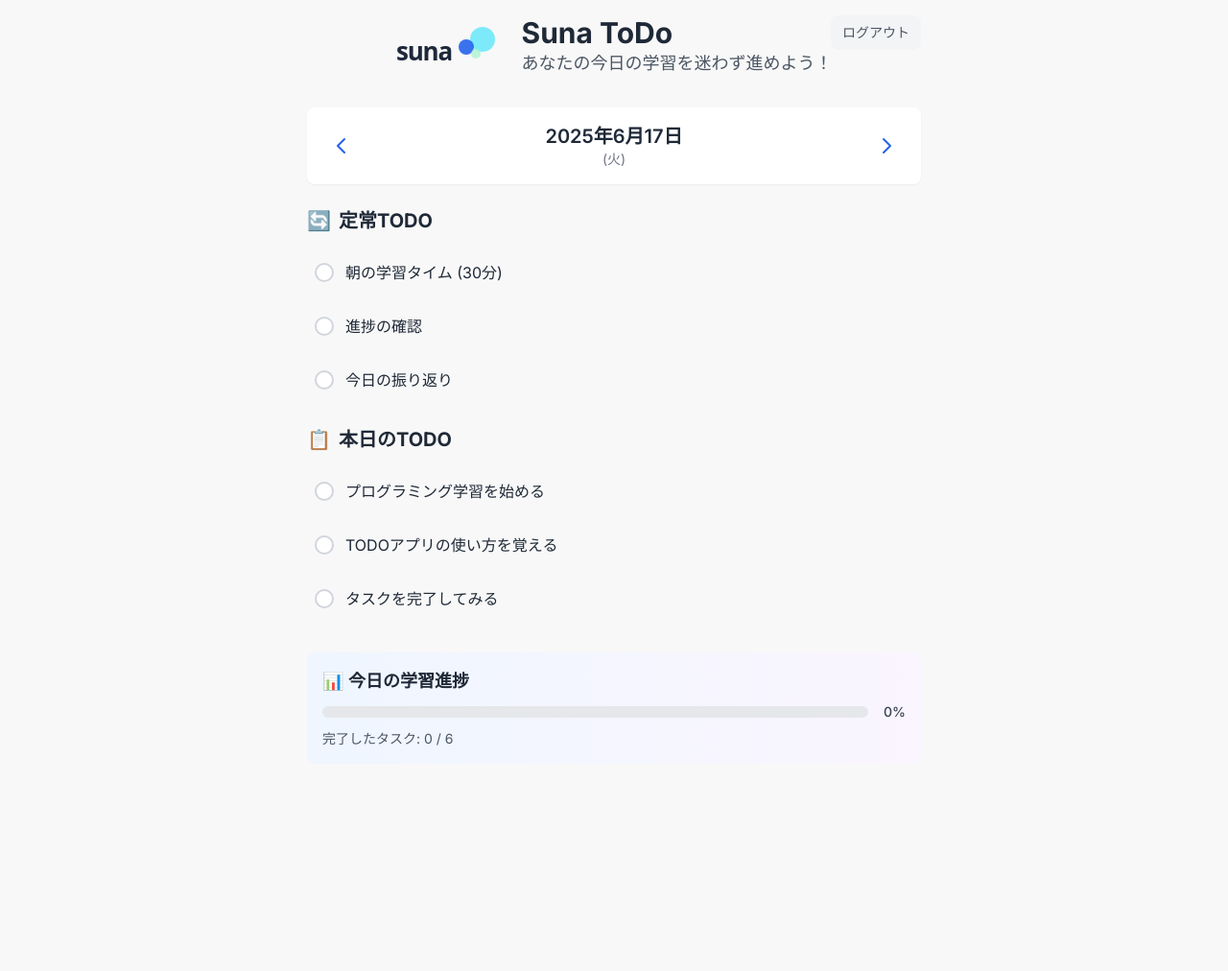
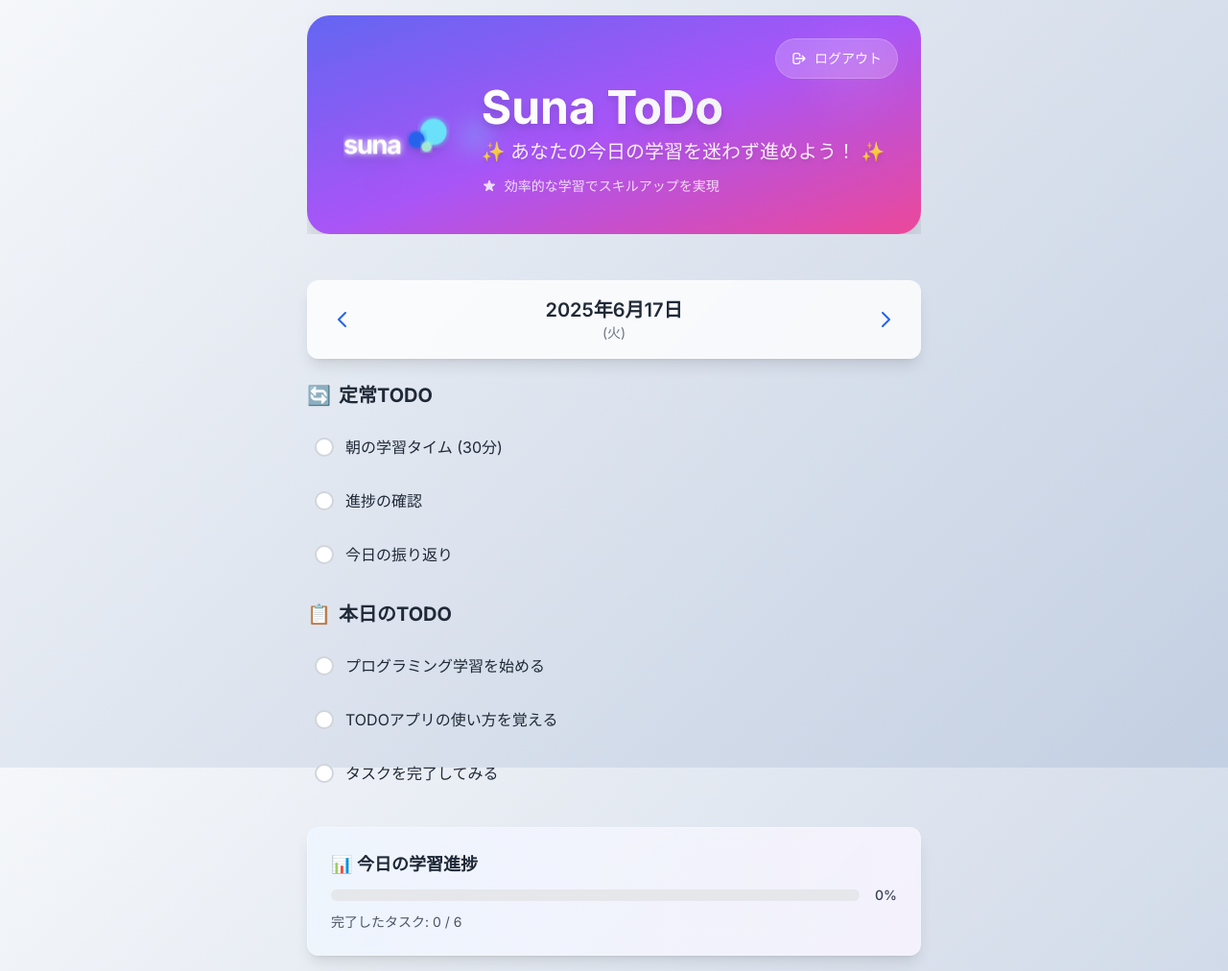
Before and after one commit to Ikki0518/Suna-ToDo, a Flask app: page / in a window 1280 px wide. Shown: the whole page at 96% size. Before the commit the page ends 777 px from the top, so only its background shows below. Run offline with Flask 3, Linux system fonts and the light colour scheme; the visitor is signed in with stand-in values (Sample User, id 1); data comes from the database, SQL or seed files in the repository; data that the repository does not hold is empty; some libraries are stand-ins or nearby versions.

Commit message:
ヘッダーデザインを大幅改善 - モダンなグラデーション背景、アニメーション効果、ガラスモーフィズム適用

```diff
--- a/templates/ai_school_todo.html
+++ b/templates/ai_school_todo.html
@@ -12,8 +12,10 @@
         /* デフォルトフォントとしてInterを設定 */
         body {
             font-family: 'Inter', sans-serif;
-            background-color: #f8f8f8; /* 背景色を薄いグレーに設定 */
+            background: linear-gradient(135deg, #f5f7fa 0%, #c3cfe2 100%);
+            background-attachment: fixed;
             color: #333; /* テキスト色を濃いグレーに設定 */
+            min-height: 100vh;
         }
 
         /* AIスクールロゴのスタイル */
@@ -171,51 +173,138 @@
                 opacity: 0;
             }
         }
+
+        /* ヘッダーアニメーション */
+        @keyframes floating {
+            0%, 100% {
+                transform: translateY(0px) rotate(0deg);
+            }
+            50% {
+                transform: translateY(-10px) rotate(2deg);
+            }
+        }
+
+        @keyframes shimmer {
+            0% {
+                background-position: -200% 0;
+            }
+            100% {
+                background-position: 200% 0;
+            }
+        }
+
+        .header-animation {
+            animation: floating 6s ease-in-out infinite;
+        }
+
+        .shimmer-text {
+            background: linear-gradient(
+                90deg,
+                rgba(255, 255, 255, 0.1) 0%,
+                rgba(255, 255, 255, 0.8) 50%,
+                rgba(255, 255, 255, 0.1) 100%
+            );
+            background-size: 200% 100%;
+            background-clip: text;
+            -webkit-background-clip: text;
+            animation: shimmer 3s ease-in-out infinite;
+        }
     </style>
 </head>
 <body class="flex flex-col min-h-screen">
     <!-- メインコンテナ: 中央寄せ、最大幅設定、パディング追加 -->
     <div class="container mx-auto p-4 flex-grow max-w-2xl">
         <!-- ヘッダー部分 -->
-        <header class="text-center mb-8 relative">
+        <header class="relative mb-12 overflow-hidden">
+            <!-- グラデーション背景 -->
+            <div class="absolute inset-0 bg-gradient-to-br from-indigo-500 via-purple-500 to-pink-500 rounded-3xl shadow-2xl"></div>
+
+            <!-- 装飾的な背景要素 -->
+            <div class="absolute top-0 left-0 w-full h-full">
+                <div class="absolute top-4 right-8 w-20 h-20 bg-white/10 rounded-full blur-xl animate-pulse"></div>
+                <div class="absolute bottom-6 left-12 w-16 h-16 bg-yellow-300/20 rounded-full blur-lg animate-ping"></div>
+                <div class="absolute top-1/2 left-1/4 w-8 h-8 bg-cyan-300/30 rounded-full blur-md animate-bounce"></div>
+            </div>
+
+            <!-- メインコンテンツ -->
+            <div class="relative z-10 px-8 py-10">
                 <!-- ナビゲーションボタン -->
-            <div class="absolute top-0 right-0 flex space-x-2">
+                <div class="absolute top-6 right-6 flex space-x-3">
                     <!-- ログアウトボタン -->
-                <a href="/logout" class="bg-gray-100 hover:bg-gray-200 text-gray-600 px-3 py-2 rounded-lg text-sm transition-colors">
-                    ログアウト
+                    <a href="/logout" class="group bg-white/20 backdrop-blur-sm hover:bg-white/30 text-white px-4 py-2.5 rounded-full text-sm font-medium transition-all duration-300 border border-white/20 hover:border-white/40 hover:shadow-lg hover:scale-105">
+                        <span class="flex items-center space-x-2">
+                            <svg class="w-4 h-4 group-hover:rotate-12 transition-transform" fill="none" stroke="currentColor" viewBox="0 0 24 24">
+                                <path stroke-linecap="round" stroke-linejoin="round" stroke-width="2" d="M17 16l4-4m0 0l-4-4m4 4H7m6 4v1a3 3 0 01-3 3H6a3 3 0 01-3-3V7a3 3 0 013-3h4a3 3 0 013 3v1"/>
+                            </svg>
+                            <span>ログアウト</span>
+                        </span>
                     </a>
                     <!-- 管理者ダッシュボードボタン（管理者のみ表示） -->
                     {% if session.username == 'admin' or session.username == 'ikki_y0518@icloud.com' %}
-                <a href="/admin" class="bg-purple-500 hover:bg-purple-600 text-white px-3 py-2 rounded-lg text-sm transition-colors">
-                    📊 管理者ダッシュボード
+                    <a href="/admin" class="group bg-gradient-to-r from-amber-400 to-yellow-500 hover:from-amber-500 hover:to-yellow-600 text-white px-4 py-2.5 rounded-full text-sm font-medium transition-all duration-300 shadow-lg hover:shadow-xl hover:scale-105">
+                        <span class="flex items-center space-x-2">
+                            <svg class="w-4 h-4 group-hover:rotate-12 transition-transform" fill="none" stroke="currentColor" viewBox="0 0 24 24">
+                                <path stroke-linecap="round" stroke-linejoin="round" stroke-width="2" d="M9 19v-6a2 2 0 00-2-2H5a2 2 0 00-2 2v6a2 2 0 002 2h2a2 2 0 002-2zm0 0V9a2 2 0 012-2h2a2 2 0 012 2v10m-6 0a2 2 0 002 2h2a2 2 0 002-2m0 0V5a2 2 0 012-2h2a2 2 0 012 2v14a2 2 0 01-2 2h-2a2 2 0 01-2-2z"/>
+                            </svg>
+                            <span>管理者ダッシュボード</span>
+                        </span>
                     </a>
                     {% endif %}
                 </div>
-            <div class="flex items-center justify-center mb-4">
+
+                <!-- メインヘッダーコンテンツ -->
+                <div class="flex items-center justify-center pt-8">
                     <!-- Sunaロゴ -->
-                <div class="flex items-center relative mr-4">
-                    <svg width="115" height="55" viewBox="0 0 115 55" class="flex-shrink-0">
+                    <div class="flex items-center relative mr-6 group header-animation">
+                        <div class="relative">
+                            <svg width="120" height="60" viewBox="0 0 115 55" class="flex-shrink-0 drop-shadow-lg group-hover:scale-110 transition-transform duration-300">
+                                <!-- グロー効果のための背景 -->
+                                <defs>
+                                    <filter id="glow">
+                                        <feGaussianBlur stdDeviation="3" result="coloredBlur"/>
+                                        <feMerge>
+                                            <feMergeNode in="coloredBlur"/>
+                                            <feMergeNode in="SourceGraphic"/>
+                                        </feMerge>
+                                    </filter>
+                                </defs>
                                 <!-- 大きな円（右上、明るいターコイズブルー） -->
-                        <circle cx="90" cy="20" r="13" fill="#67E8F9" opacity="0.85"/>
+                                <circle cx="90" cy="20" r="13" fill="#67E8F9" opacity="0.95" filter="url(#glow)"/>
                                 <!-- 中くらいの円（左中央、濃いブルー） -->
-                        <circle cx="73" cy="28" r="8" fill="#2563EB" opacity="0.9"/>
+                                <circle cx="73" cy="28" r="8" fill="#2563EB" opacity="1" filter="url(#glow)"/>
                                 <!-- 小さな円（右下、薄いターコイズ） -->
-                        <circle cx="83" cy="35" r="5" fill="#A7F3D0" opacity="0.75"/>
+                                <circle cx="83" cy="35" r="5" fill="#A7F3D0" opacity="0.9" filter="url(#glow)"/>
                                 <!-- テキスト "suna" -->
-                        <text x="0" y="42" font-size="26" font-weight="700" fill="#1E293B" font-family="system-ui, -apple-system, BlinkMacSystemFont, 'Segoe UI', sans-serif" letter-spacing="-1.2px">
+                                <text x="0" y="42" font-size="26" font-weight="800" fill="white" font-family="Inter, system-ui, -apple-system, BlinkMacSystemFont, 'Segoe UI', sans-serif" letter-spacing="-1.2px" filter="url(#glow)">
                                     suna
                                 </text>
                             </svg>
                         </div>
+                    </div>
+
+                    <!-- タイトルとサブタイトル -->
                     <div class="text-left">
-                    <h1 class="text-3xl font-bold text-gray-800">Suna ToDo</h1>
-                    <p class="text-lg text-gray-600">あなたの今日の学習を迷わず進めよう！</p>
+                        <h1 class="text-4xl lg:text-5xl font-extrabold text-white mb-2 drop-shadow-lg shimmer-text">
+                            <span class="bg-gradient-to-r from-white to-gray-100 bg-clip-text text-transparent">
+                                Suna ToDo
+                            </span>
+                        </h1>
+                        <p class="text-lg lg:text-xl text-white/90 font-medium drop-shadow-md">
+                            ✨ あなたの今日の学習を迷わず進めよう！ ✨
+                        </p>
+                        <div class="mt-3 flex items-center space-x-2 text-white/80 text-sm">
+                            <svg class="w-4 h-4" fill="currentColor" viewBox="0 0 20 20">
+                                <path d="M9.049 2.927c.3-.921 1.603-.921 1.902 0l1.07 3.292a1 1 0 00.95.69h3.462c.969 0 1.371 1.24.588 1.81l-2.8 2.034a1 1 0 00-.364 1.118l1.07 3.292c.3.921-.755 1.688-1.54 1.118l-2.8-2.034a1 1 0 00-1.175 0l-2.8 2.034c-.784.57-1.838-.197-1.539-1.118l1.07-3.292a1 1 0 00-.364-1.118L2.98 8.72c-.783-.57-.38-1.81.588-1.81h3.461a1 1 0 00.951-.69l1.07-3.292z"/>
+                            </svg>
+                            <span>効率的な学習でスキルアップを実現</span>
+                        </div>
+                    </div>
                 </div>
             </div>
         </header>
 
         <!-- 日付ナビゲーションと表示エリア -->
-        <div class="flex items-center justify-between bg-white p-4 rounded-lg shadow-sm mb-6">
+        <div class="flex items-center justify-between bg-white/80 backdrop-blur-sm p-4 rounded-xl shadow-lg border border-white/20 mb-6">
             <!-- 前の日へ移動ボタン -->
             <button id="prevDay" class="p-2 rounded-full hover:bg-gray-200 text-blue-600 transition-colors">
                 <svg xmlns="http://www.w3.org/2000/svg" class="h-6 w-6" fill="none" viewBox="0 0 24 24" stroke="currentColor">
@@ -260,7 +349,7 @@
         </div>
 
         <!-- 学習進捗エリア -->
-        <div class="bg-gradient-to-r from-blue-50 to-purple-50 p-4 rounded-lg mt-8">
+        <div class="bg-gradient-to-r from-blue-50/80 to-purple-50/80 backdrop-blur-sm p-6 rounded-xl shadow-lg border border-white/30 mt-8">
             <h3 class="text-lg font-semibold text-gray-800 mb-2">📊 今日の学習進捗</h3>
             <div class="flex items-center space-x-4">
                 <div class="flex-1">
```
Lines whose indentation alone changed are shown as unchanged.
